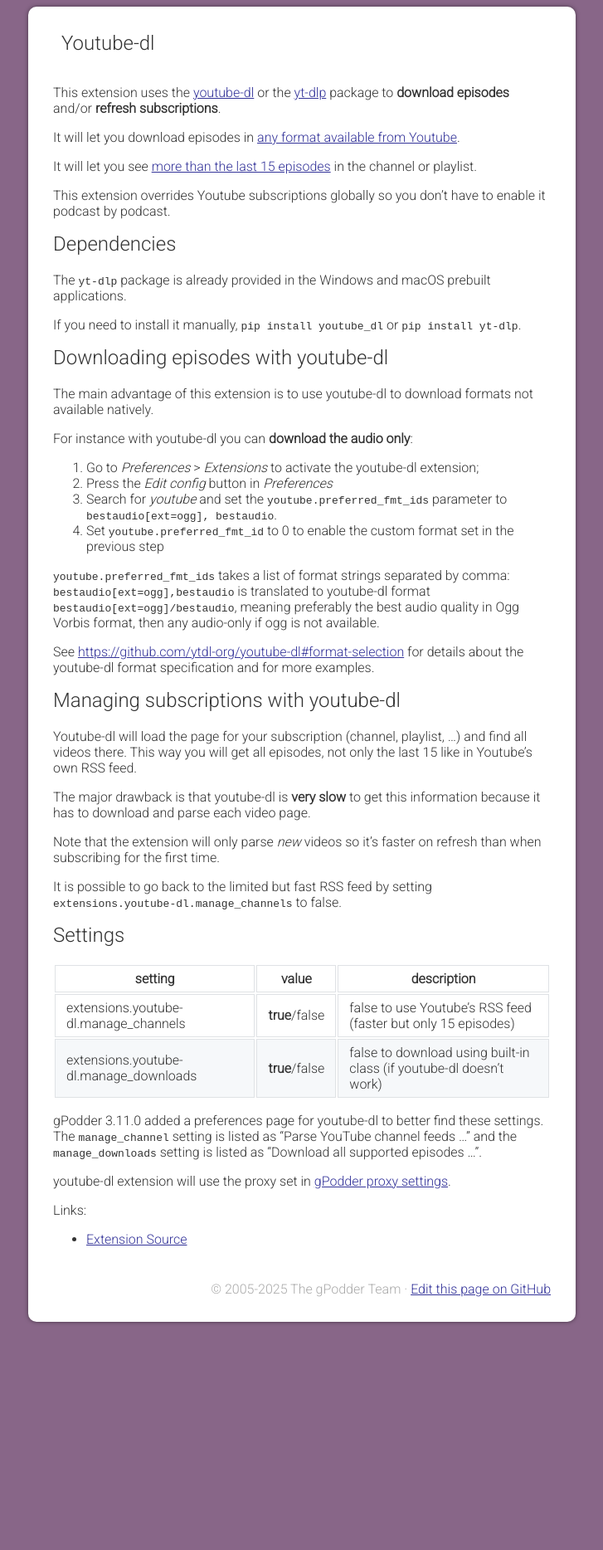
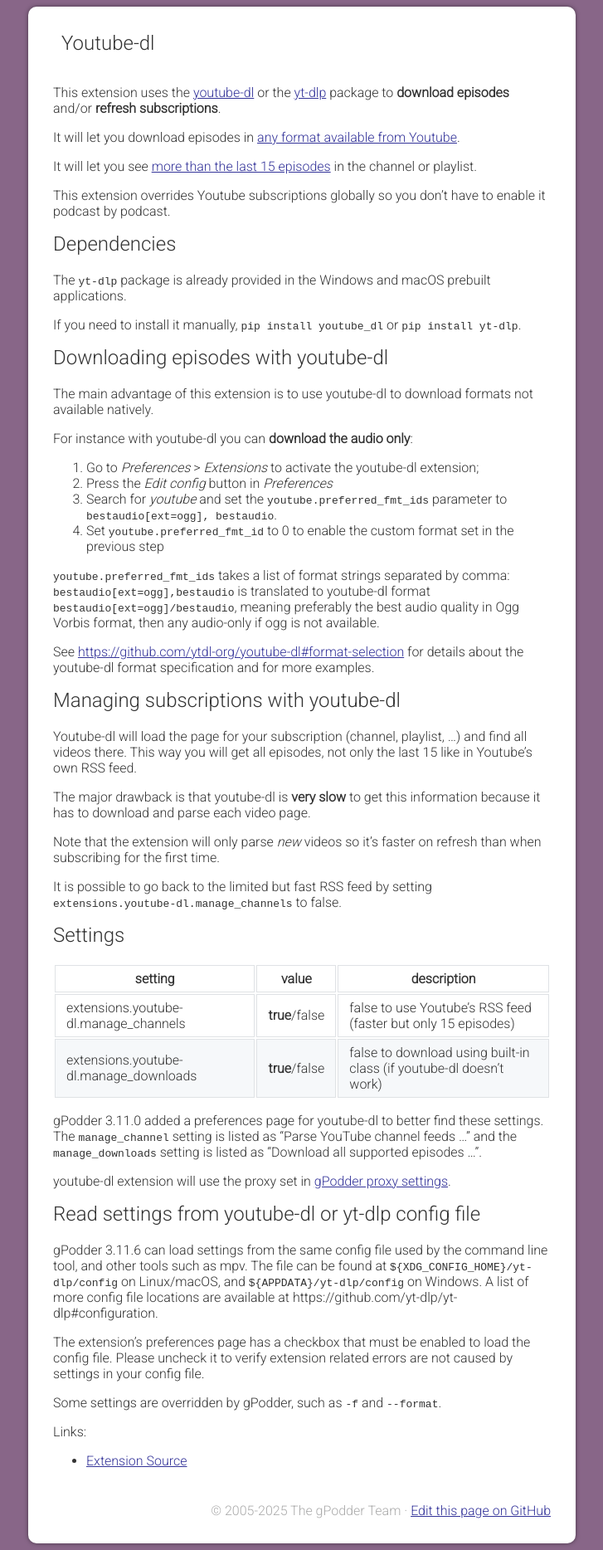
Before and after one commit to gpodder/gpodder.github.io, a Jekyll site: the page built from docs/extensions/youtubedl.md, in a window 1280 px wide. Shown: the whole page at 83% size, without its empty margins (276-1003 px from the left). Built offline with Jekyll 4.4.1, drawn with Linux system fonts in a browser that asks for light colours; our own code applies the rules of GitHub Pages for plain Markdown files; before the commit the page ends 1601 px from its top, so only the background shows below that.

Commit message:
Document youtube-dl config file loading.

```diff
--- a/docs/extensions/youtubedl.md
+++ b/docs/extensions/youtubedl.md
@@ -67,6 +67,17 @@
 
 youtube-dl extension will use the proxy set in [gPodder proxy settings](../user-manual.md#using-a-http-or-socks-proxy-server).
 
+## Read settings from youtube-dl or yt-dlp config file
+
+gPodder 3.11.6 can load settings from the same config file used by the command line tool, and other tools such as mpv.
+The file can be found at `${XDG_CONFIG_HOME}/yt-dlp/config` on Linux/macOS, and `${APPDATA}/yt-dlp/config` on Windows.
+A list of more config file locations are available at https://github.com/yt-dlp/yt-dlp#configuration.
+
+The extension's preferences page has a checkbox that must be enabled to load the config file.
+Please uncheck it to verify extension related errors are not caused by settings in your config file.
+
+Some settings are overridden by gPodder, such as `-f` and `--format`.
+
 Links:
 
 - [Extension Source](https://github.com/gpodder/gpodder/blob/master/share/gpodder/extensions/youtube-dl.py)
```
